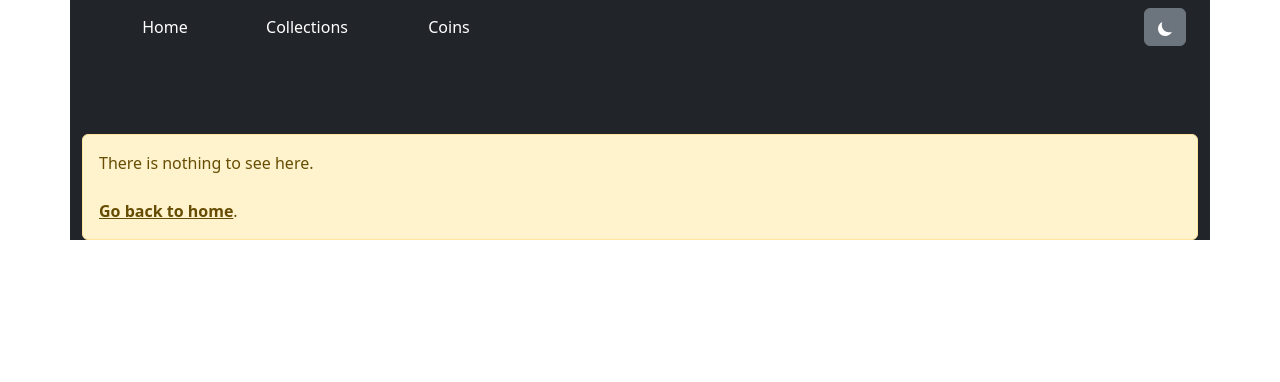
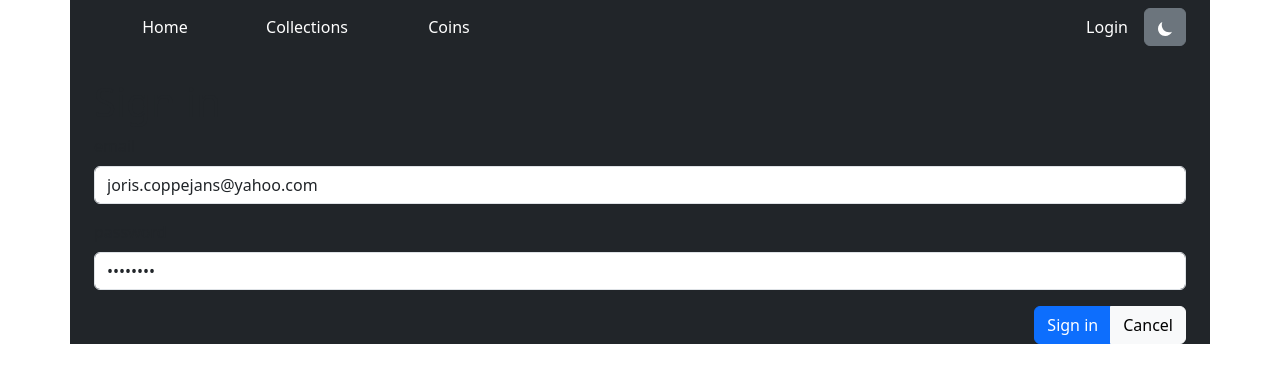
Before and after one commit to jorisCoppejans/Project-Front-End, a React (Vite) app: page /login in a window 1280 px wide. Before the commit this address had no page. Shown: the top 382 px of the page. Built offline with nearby package versions, Linux system fonts and the light colour scheme.

Commit message:
Login + Logout

```diff
--- a/src/api/index.js
+++ b/src/api/index.js
@@ -1,11 +1,11 @@
-import axios from 'axios';
+import axiosRootRoot from 'axios';
 
 const baseUrl = import.meta.env.VITE_API_URL;
 
 export async function getAll(url) {
   const {
     data,
-  } = await axios.get(`${baseUrl}/${url}`);
+  } = await axiosRoot.get(`${baseUrl}/${url}`);
 
   return data.items;
 }
@@ -13,21 +13,42 @@ export async function getAll(url) {
 export async function getById(url) {
   const {
     data,
-  } = await axios.get(`${baseUrl}/${url}`);
+  } = await axiosRoot.get(`${baseUrl}/${url}`);
 
   return data;
 }
 
 export const save = async (url, { arg: body }) => {
   const { id, ...values } = body;
-  await axios({
+  await axiosRoot({
     method: id ? 'PUT' : 'POST',
     url: `${baseUrl}/${url}/${id ?? ''}`,
     data: values,
   });
 };
 
+export const post = async (url, { arg }) => {
+  const {
+    data,
+  } = await axiosRoot.post(url, arg);
+
+  return data;
+};
+
+export const axiosRoot = axiosRootRoot.create({
+  baseURL: baseUrl,
+});
+
+export const setAuthToken = (token) => {
+  if (token) {
+    axiosRoot.defaults.headers['Authorization'] = `Bearer ${token}`;
+  } else {
+    delete axiosRoot.defaults.headers['Authorization'];
+  }
+};
+
+
 
 export const deleteById = async (url, { arg: id }) => {
-  await axios.delete(`${baseUrl}/${url}/${id}`);
+  await axiosRoot.delete(`${baseUrl}/${url}/${id}`);
 };
--- /dev/null
+++ b/src/components/LabelInput.jsx
@@ -0,0 +1,36 @@
+import { useFormContext } from 'react-hook-form';
+
+export default function LabelInput({
+  label, name, type, validationRules, ...rest
+}) {
+  const {
+    register,
+    formState: {
+      errors,
+      isSubmitting,
+    },
+  } = useFormContext();
+
+  const hasError = name in errors;
+
+  return (
+    <div className="mb-3">
+      <label htmlFor={name} className="form-label">
+        {label}
+      </label>
+      <input
+        {...register(name, validationRules)}
+        id={name}
+        type={type}
+        disabled={isSubmitting}
+        className="form-control"
+        {...rest}
+      />
+      {hasError ? (
+        <div className="form-text text-danger" data-cy="label_input_error">
+          {errors[name]}
+        </div>
+      ) : null}
+    </div>
+  );
+}
--- a/src/components/Navigation.jsx
+++ b/src/components/Navigation.jsx
@@ -1,9 +1,12 @@
 import { Link } from 'react-router-dom';
 import { useTheme } from '../contexts/Theme.context';
 import { IoMoonSharp, IoSunny } from 'react-icons/io5';
+import { useAuth } from '../contexts/Auth.context';
+
 
 export default function Navbar() {
   const { theme, toggleTheme } = useTheme();
+  const { isAuthed } = useAuth();
 
   return (
     <nav className={`navbar sticky-top bg-${theme} text-bg-${theme} mb-4`}>
@@ -22,6 +25,17 @@ export default function Navbar() {
 
         <div className="flex-grow-1"></div>
 
+        {isAuthed? (
+            <div className="nav-item my-2 mx-sm-3 my-sm-0">
+              <Link className="nav-link" to="/logout">Logout</Link>
+            </div>
+          ): (
+            <div className="nav-item my-2 mx-sm-3 my-sm-0">
+              <Link className="nav-link" to="/login">Login</Link>
+            </div>
+          )
+        }
+
         <button className="btn btn-secondary" type="button" onClick={toggleTheme}>
           {
             theme==='dark'
--- /dev/null
+++ b/src/components/PrivateRoute.jsx
@@ -0,0 +1,32 @@
+import { Navigate, Outlet, useLocation } from 'react-router-dom';
+import { useAuth } from '../contexts/Auth.context';
+
+
+export default function PrivateRoute() {
+  const { ready, isAuthed } = useAuth();
+  const { pathname } = useLocation();
+
+  const loginPath = `/login?redirect=${pathname}`;
+
+  if (!ready) {
+    return (
+      <div className='container'>
+        <div className='row'>
+          <div className='col-12'>
+            <h1>Loading...</h1>
+            <p>
+              Please wait while we are checking your credentials and loading the
+              application.
+            </p>
+          </div>
+        </div>
+      </div>
+    );
+  }
+
+  if (isAuthed) {
+    return <Outlet />;
+  }
+
+  return <Navigate replace to={loginPath} />
+}
--- /dev/null
+++ b/src/contexts/Auth.context.jsx
@@ -0,0 +1,77 @@
+import {createContext, useState, useCallback, useMemo, useContext, useEffect} from 'react';
+import useSWRMutation from 'swr/mutation';
+import * as api from '../api';
+
+const JWT_TOKEN_KEY = 'jwtToken';
+const USER_ID_KEY = 'userId';
+const AuthContext = createContext();
+
+export const useAuth = () => useContext(AuthContext);
+
+
+export const AuthProvider = ({ children }) => {
+  const [ready, setReady] = useState(false);
+  const [isAuthed, setIsAuthed] = useState(false);
+  const [token, setToken] = useState(localStorage.getItem(JWT_TOKEN_KEY));
+  const [user, setUser] = useState(null);
+
+  useEffect(() => {
+    api.setAuthToken(token);
+    setIsAuthed(Boolean(token));
+    setReady(true);
+  }, [token]);
+
+  const {
+    isMutating: loading,
+    error,
+    trigger: doLogin,
+  } = useSWRMutation('users/login', api.post);
+
+
+  const login = useCallback(
+    async (email, password) => {
+      try {
+        const { token, user } = await doLogin({
+          email,
+          password,
+        });
+
+        setToken(token);
+        setUser(user);
+
+        localStorage.setItem(JWT_TOKEN_KEY, token);
+        localStorage.setItem(USER_ID_KEY, user.id);
+
+        return true;
+
+      } catch (error) {
+        console.error(error);
+        return false;
+      }
+    },
+    [doLogin]
+  );
+
+  const logout = useCallback(() => {
+    setToken(null);
+    setUser(null);
+
+    localStorage.removeItem(JWT_TOKEN_KEY);
+    localStorage.removeItem(USER_ID_KEY);
+  }, []);
+
+
+  const value = useMemo(
+    () => ({
+      token, user, error, loading, loading, isAuthed, login, logout
+      }),
+    [token, user, error, loading, loading, isAuthed, login, logout]
+  );
+
+
+  return (
+    <AuthContext.Provider value={value}>
+      {children}
+    </AuthContext.Provider>
+  );
+};
--- /dev/null
+++ b/src/pages/Login.jsx
@@ -0,0 +1,106 @@
+import { FormProvider, useForm } from 'react-hook-form';
+import { useNavigate, useLocation } from 'react-router-dom';
+import LabelInput from '../components/LabelINput';
+import { useAuth } from '../contexts/Auth.context';
+import Error from '../components/Error';
+import { useCallback, useMemo } from 'react';
+
+
+const validationRules = {
+  email: {
+    required: 'Email is required',
+  },
+  password: {
+    required: 'Password is required',
+  },
+};
+
+export default function Login() {
+
+  const { error, loading, login } = useAuth();
+  const navigate = useNavigate();
+  const { search } = useLocation();
+
+
+  const redirect = useMemo(() => {
+    const urlParams = new URLSearchParams(search);
+    if (urlParams.has("redirect"))
+      return urlParams.get("redirect");
+    return "/";
+  }, [search]);
+
+  const methods = useForm({
+    defaultValues: {
+      email: 'joris.coppejans@yahoo.com',
+      password: '12345678',
+    },
+  });
+  const { handleSubmit, reset } = methods;
+
+
+  const handleCancel = useCallback(() => {
+    reset();
+  }, [reset]);
+
+
+  const handleLogin = useCallback(
+    async ({ email, password }) => {
+      const loggedIn = await login(email, password);
+
+      if (loggedIn) {
+        navigate({
+          pathname: redirect,
+          replace: true,
+        });
+      }
+    },
+    [login, navigate, redirect],
+  );
+
+  return (
+    <FormProvider {...methods}>
+      <div className='container'>
+        <form
+          className='d-flex flex-column'
+          onSubmit={handleSubmit(handleLogin)}>
+          <h1>Sign in</h1>
+
+          <Error error={error} />
+
+          <LabelInput
+            label='email'
+            type='text'
+            name='email'
+            placeholder='your@email.com'
+            validationRules={validationRules.email}
+          />
+
+          <LabelInput
+            label='password'
+            type='password'
+            name='password'
+            validationRules={validationRules.password}
+          />
+
+          <div className='clearfix'>
+            <div className='btn-group float-end'>
+              <button
+                type='submit'
+                className='btn btn-primary'
+                disabled={loading}>
+                Sign in
+              </button>
+
+              <button
+                type='button'
+                className='btn btn-light'
+                onClick={handleCancel}>
+                Cancel
+              </button>
+            </div>
+          </div>
+        </form>
+      </div>
+    </FormProvider>
+  );
+}
--- /dev/null
+++ b/src/pages/Logout.jsx
@@ -0,0 +1,36 @@
+import { useEffect } from 'react';
+import { useAuth } from '../contexts/Auth.context';
+import { useThemeColors } from '../contexts/Theme.context';
+
+export default function Logout() {
+  const { theme, oppositeTheme } = useThemeColors();
+  const { isAuthed, logout } = useAuth();
+
+  useEffect(() => {
+    logout();
+  }, [logout]);
+
+
+  if (isAuthed) {
+    return (
+      <div className={`container bg-${theme} text-${oppositeTheme}`}>
+        <div className='row'>
+          <div className='col-12'>
+            <h1>Logging out...</h1>
+          </div>
+        </div>
+      </div>
+    );
+  }
+
+
+  return (
+    <div className={`container bg-${theme} text-${oppositeTheme}`}>
+      <div className='row'>
+        <div className='col-12'>
+          <h1>You were successfully logged out</h1>
+        </div>
+      </div>
+    </div>
+  );
+}
```
Also changed, not shown: src/main.jsx (+25 -5 lines).
